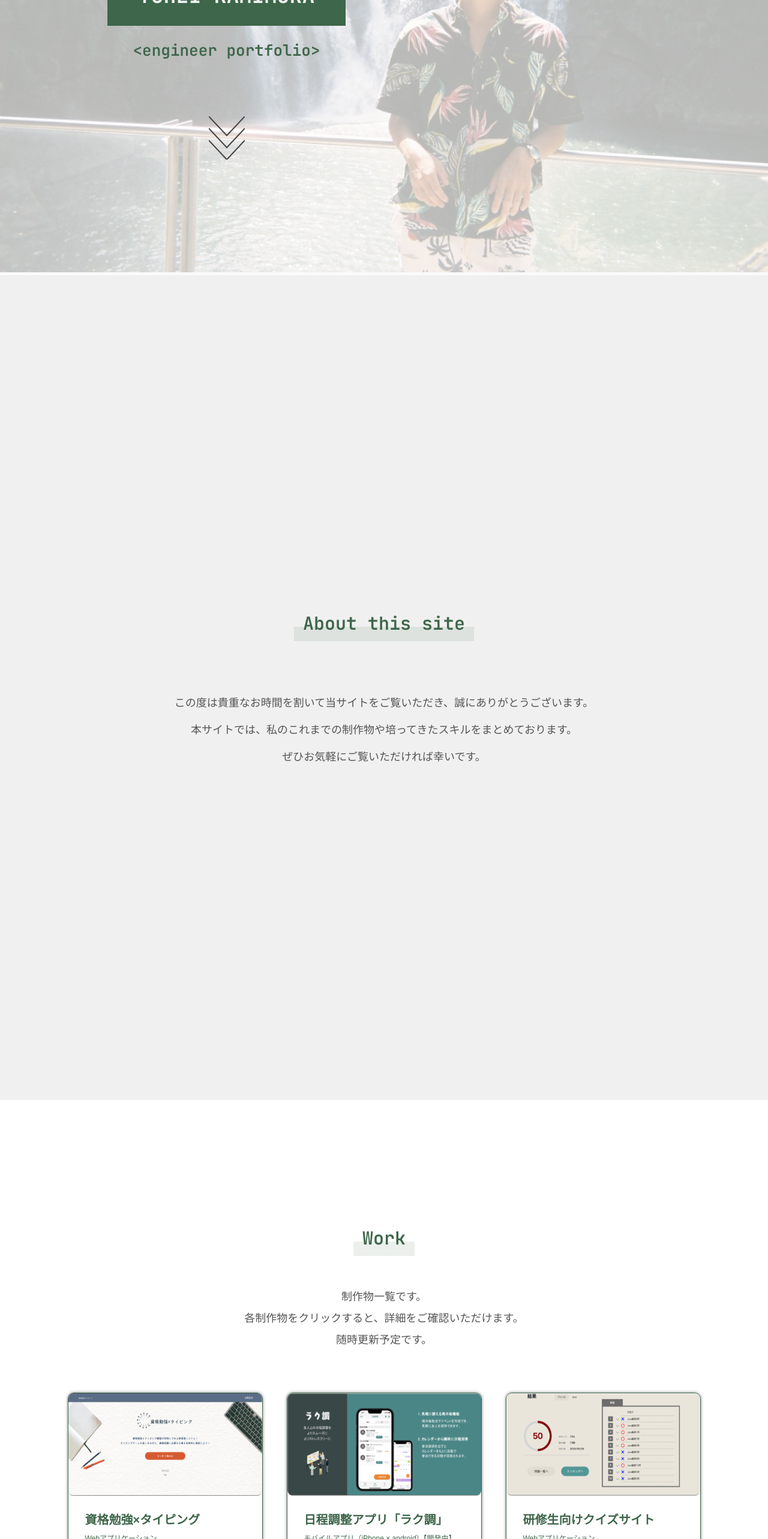
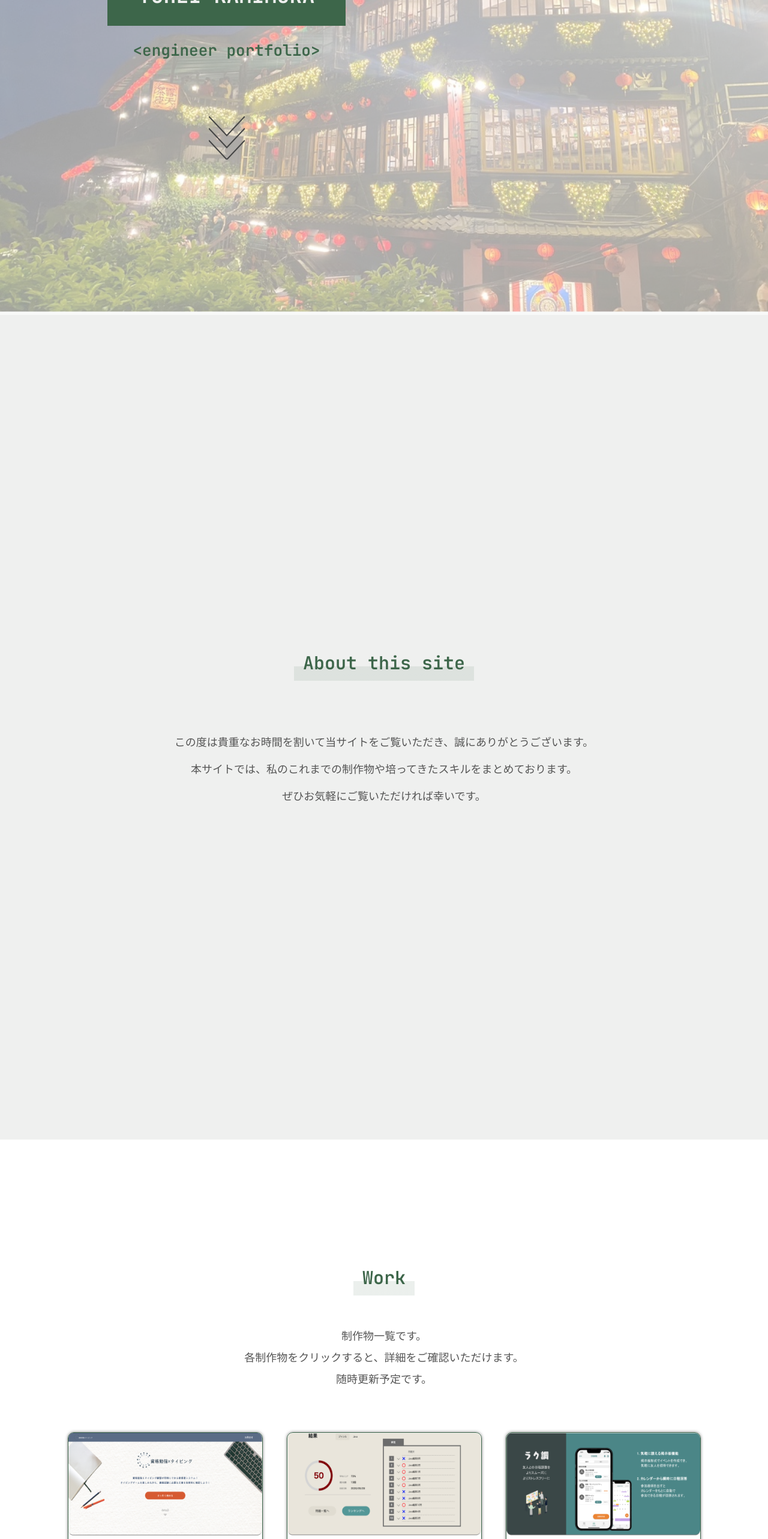
Before and after one commit to oh-my-kamimura/my-engineer-portfolio, a Next.js app: page / in a window 1280 px wide. Shown: the part 234-2800 px from the top of the page at 60% size. Built offline with nearby package versions, Linux system fonts and the light colour scheme; a web font is replaced by a local one.

Commit message:
update: ヘッダー画像を変更

```diff
--- a/src/app/components/Work.tsx
+++ b/src/app/components/Work.tsx
@@ -22,19 +22,19 @@ export default function Work() {
 					githubUrl="https://github.com/oh-my-kamimura/learn-by-typing/tree/master"
 				/>
 				<WorkCard
+					imageSrc="induction-course-quiz.png"
+					title="研修生向けクイズサイト"
+					platform="Webアプリケーション"
+					usedService={["HTML/CSS", "Java", "Spring", "MySQL", "Figma"]}
+					description="新入社員研修中に開発したアプリケーションです。研修で学んだ内容をクイズ形式で振り返り、知識定着を促進するアプリケーションを開発し、社内で公開しました。"
+				/>
+				<WorkCard
 					imageSrc="schedule-matching-app.png"
 					title="日程調整アプリ「ラク調」"
 					platform="モバイルアプリ（iPhone × android）【開発中】"
 					usedService={["Typescript", "ReactNative", "Firebase", "Figma"]}
 					description="友人との日程調整をストレスフリーにする¥nモバイルアプリを開発しました。¥n友人同士の遊びの掲示板や、カレンダーに¥n基づいた回答機能などを備えています。"
 					githubUrl="https://github.com/oh-my-kamimura/schedule-matching-app"
-				/>
-				<WorkCard
-					imageSrc="induction-course-quiz.png"
-					title="研修生向けクイズサイト"
-					platform="Webアプリケーション"
-					usedService={["HTML/CSS", "Java", "Spring", "MySQL", "Figma"]}
-					description="新入社員研修中に開発したアプリケーションです。研修で学んだ内容をクイズ形式で振り返り、知識定着を促進するアプリケーションを開発し、社内で公開しました。"
 				/>
 			</div>
 			<div className={styles.cardContainer}>
--- a/src/styles/Top.module.scss
+++ b/src/styles/Top.module.scss
@@ -4,7 +4,7 @@ $titile-height: 100px;
 .container{
   margin: 0;
   position: relative;
-  background-color: rgba(255,255,255,0.7);
+  background-color: rgba(255,255,255,0.6);
   width: auto;
   height: auto;
   .titleName {
```
Also changed, not shown: public/top.png.
